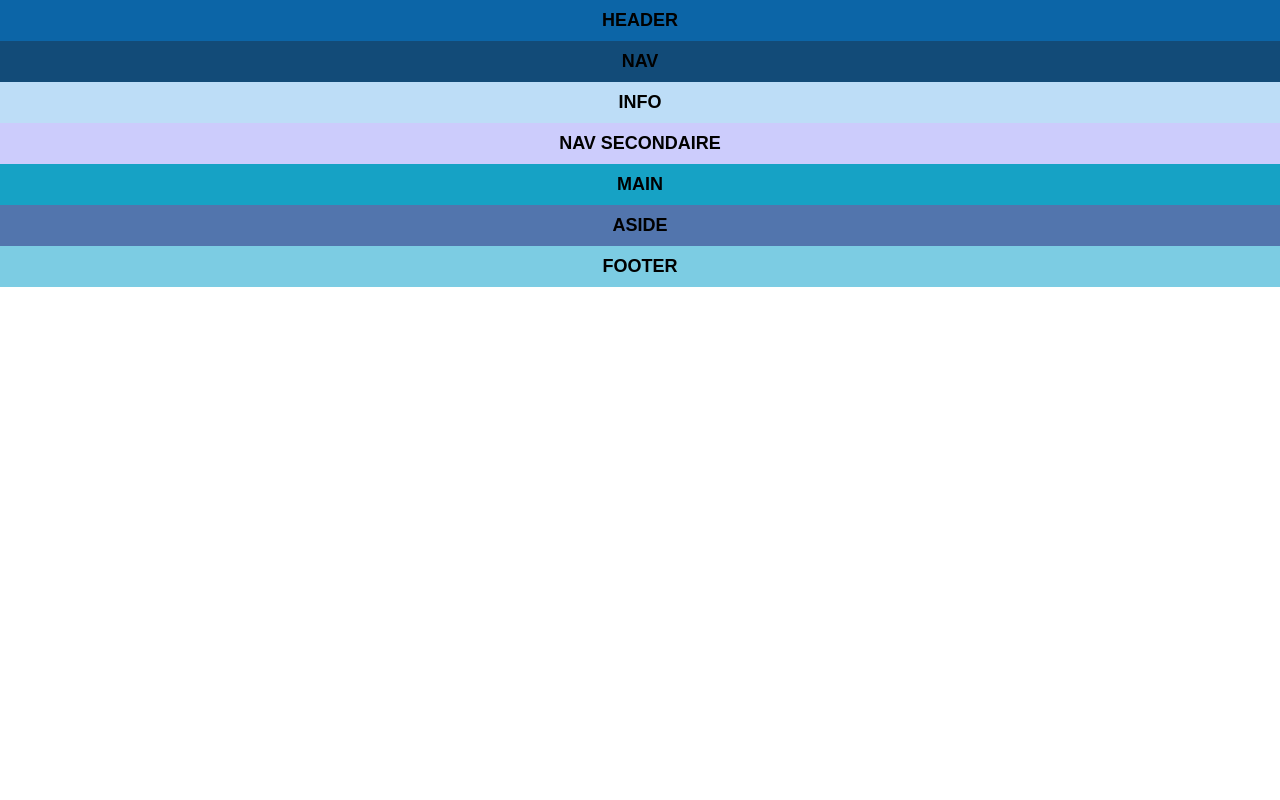
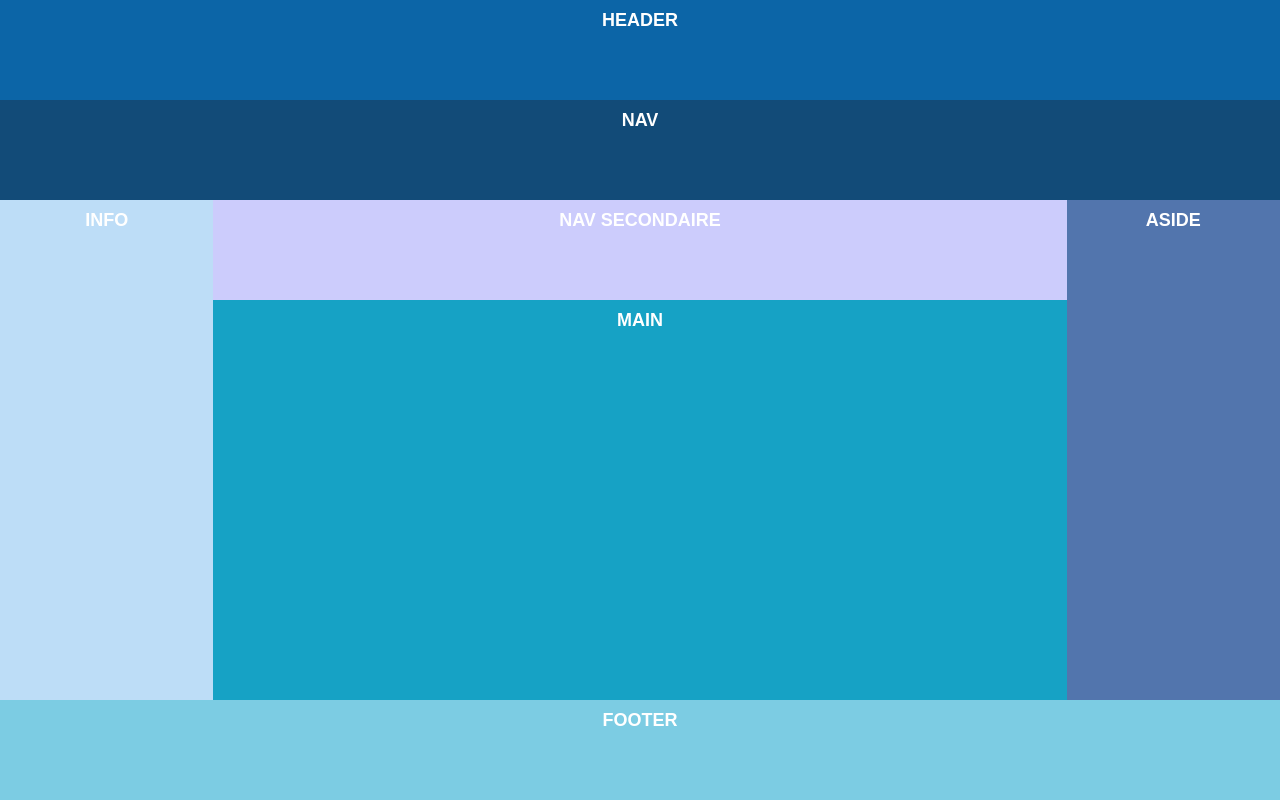
Before and after one commit to camara94/grid-css, a plain HTML site: page exercice5/index.html in a window 1280 px wide. Drawn offline with Linux system fonts and the light colour scheme.

Commit message:
exercice 5 partie 2

```diff
--- a/exercice5/style.css
+++ b/exercice5/style.css
@@ -9,28 +9,50 @@ body {
 .content {
     text-align: center;
     padding: 10px;
+    color: white;
+}
+
+#grille {
+    height: 100vh;
+    display: grid;
+    grid-template-columns: 1fr 4fr 1fr;
+    grid-template-rows: repeat(3, 1fr) 4fr 1fr;
+    grid-template-areas:
+                        "header header header"
+                        "nav nav nav"
+                        "info navSecondaire aside"
+                        "info main aside"
+                        "footer footer footer";
+
 }
 
 header {
     background-color: #0c65a7;
+    grid-area: header;
 }
 nav {
     background-color: #124b78;
+    grid-area: nav;
 }
 
 #info {
     background-color: #bdddf7;
+    grid-area: info;
 }
 #navSecondaire {
     background-color: #ccccfc;
+    grid-area: navSecondaire;
 }
 #main {
     background-color: #16a2c5;
+    grid-area: main;
 }
 aside {
     background-color: #5275ad;
+    grid-area: aside;
 }
 
 footer {
     background-color: #7ccce3;
+    grid-area: footer;
 }
```
